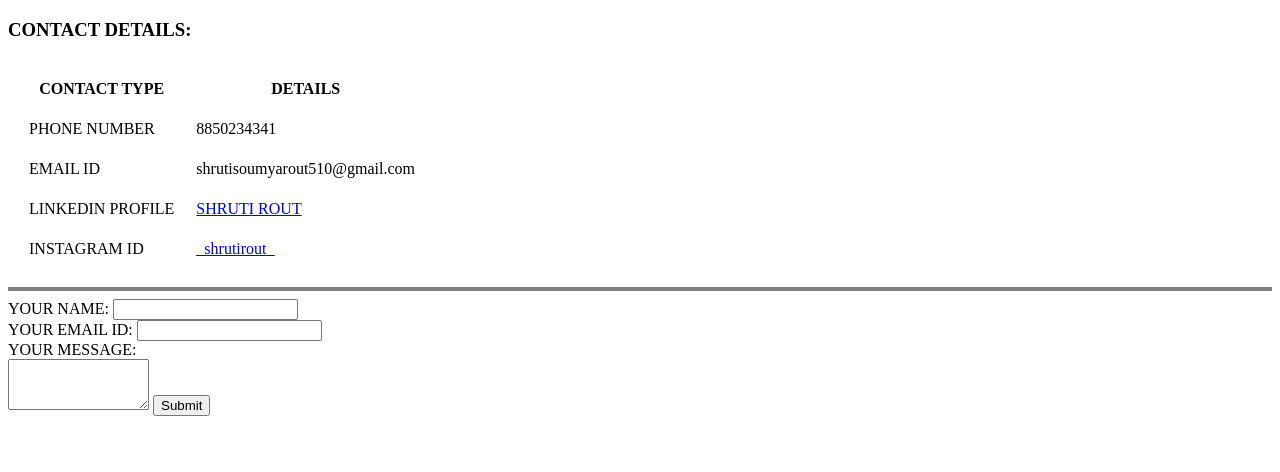
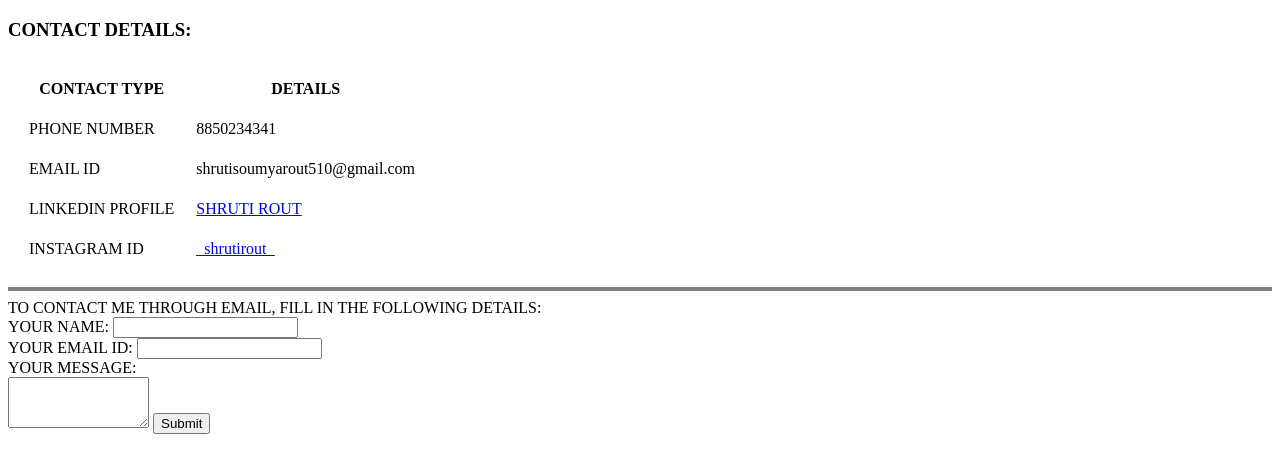
Before and after one commit to shrutirout/my-first-website, a plain HTML site: page contacts.html in a window 1280 px wide. Drawn offline with Linux system fonts and the light colour scheme.

Commit message:
Update contacts.html

```diff
--- a/contacts.html
+++ b/contacts.html
@@ -33,6 +33,8 @@
     </table>
     <hr size="4" color="grey">
 
+    <h> TO CONTACT ME THROUGH EMAIL, FILL IN THE FOLLOWING DETAILS: </h>
+
     <form action="mailto:shrutisoumyarout510@gmail.com" method="post" enctype="text/plain">
         <label>YOUR NAME:</label>
         <input type="text" name="CLIENT'S NAME" value=""><br>
```
